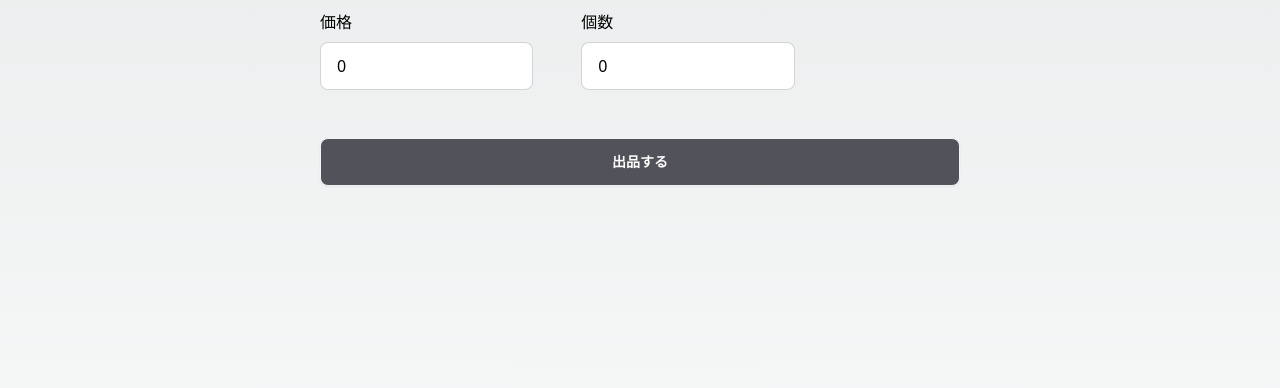
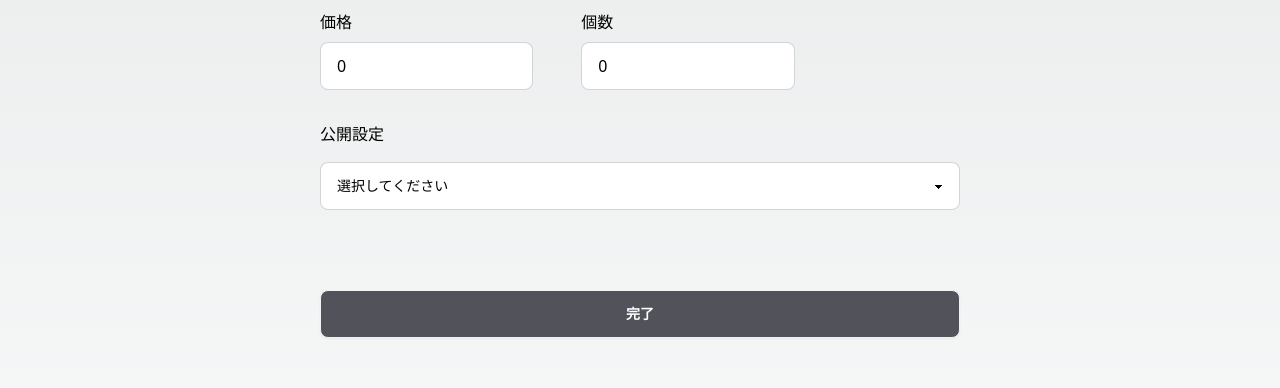
Before and after one commit to yuutaro/PaymentPlatform1, a Next.js app in the folder frontend/: page /item in a window 1280 px wide. Shown: the part 1060-1448 px from the top of the page. Built offline with nearby package versions, Linux system fonts and the light colour scheme.

Commit message:
公開状況state　実装

```diff
--- a/frontend/src/pages/index.tsx
+++ b/frontend/src/pages/index.tsx
@@ -15,7 +15,11 @@ const Index: NextPage = () => {
 
   const { data, error } = useSWR(url, fetcher)
   if (error) return <div>Failed to load</div>
-  if (!data) return <div>Loading...</div>
+  if (!data) return
+  <>
+    <span className="loading loading-ring loading-lg"></span>
+    <p>Loading...</p>
+  </>
 
   console.log(data)
 
--- a/frontend/src/pages/item/index.tsx
+++ b/frontend/src/pages/item/index.tsx
@@ -24,7 +24,6 @@ const ItemCreate: NextPage = () => {
       discription: '',
       min_price: 0,
       amount: 0,
-      state: 0
     },
   })
 
@@ -34,6 +33,7 @@ const ItemCreate: NextPage = () => {
     discription: {},
     min_price: {},
     amount: {},
+
 
     /*
     email: {
@@ -53,6 +53,9 @@ const ItemCreate: NextPage = () => {
 
 */
   }
+
+  const [selectedValue, setSelectedValue] = useState("")
+
   //Base64を用いた画像→テキスト変換
   const [base64, setBase64] = useState('')
   const handleFileChange = (event) => {
@@ -97,7 +100,7 @@ const ItemCreate: NextPage = () => {
       await axios({
         method: 'POST',
         url: url,
-        data: { ...data ,image: base64},
+        data: { ...data ,image: base64, state: selectedValue},
         headers: headers,
       }).then((res: AxiosResponse) => {
         console.log(res.data)
@@ -116,15 +119,16 @@ const ItemCreate: NextPage = () => {
           <form className="w-1/2" noValidate onSubmit={handleSubmit(onSubmit)}>
 
 
+            {/* 作品画像 */}
             <div className="my-8">
               <p>作品画像アップロード</p>
               <div className="flex items-center justify-center w-full">
-                <label for="dropzone-file" class="flex flex-col items-center justify-center w-full h-[400px]  border-2 border-gray-300 border-dashed rounded-lg cursor-pointer bg-gray-50 dark:hover:bg-gray-800 dark:bg-gray-700 hover:bg-gray-100 dark:border-gray-600 dark:hover:border-gray-500 dark:hover:bg-gray-600">
+                <label htmlFor="dropzone-file" className="flex flex-col items-center justify-center w-full h-[400px]  border-2 border-gray-300 border-dashed rounded-lg cursor-pointer bg-gray-50  dark:bg-gray-700 hover:bg-gray-100 dark:border-gray-600 dark:hover:border-gray-500 dark:hover:bg-gray-600">
                   {!base64 ? (
                     <>
                       <div className="flex flex-col items-center justify-center pt-5 pb-6">
                         <svg className="w-8 h-8 mb-4 text-gray-500 dark:text-gray-400" aria-hidden="true" xmlns="http://www.w3.org/2000/svg" fill="none" viewBox="0 0 20 16">
-                          <path stroke="currentColor" stroke-linecap="round" stroke-linejoin="round" stroke-width="2" d="M13 13h3a3 3 0 0 0 0-6h-.025A5.56 5.56 0 0 0 16 6.5 5.5 5.5 0 0 0 5.207 5.021C5.137 5.017 5.071 5 5 5a4 4 0 0 0 0 8h2.167M10 15V6m0 0L8 8m2-2 2 2" />
+                          <path stroke="currentColor" strokeLinecap="round" strokeLinejoin="round" strokeWidth="2" d="M13 13h3a3 3 0 0 0 0-6h-.025A5.56 5.56 0 0 0 16 6.5 5.5 5.5 0 0 0 5.207 5.021C5.137 5.017 5.071 5 5 5a4 4 0 0 0 0 8h2.167M10 15V6m0 0L8 8m2-2 2 2" />
                         </svg>
                         <p className="mb-2 text-sm text-gray-500 dark:text-gray-400"><span className="font-semibold">Click to upload</span> or drag and drop</p>
                         <p className="text-xs text-gray-500 dark:text-gray-400">SVG, PNG, JPG or GIF (MAX. 800x400px)</p>
@@ -147,6 +151,7 @@ const ItemCreate: NextPage = () => {
               </div>
             </div>
 
+            {/* タイトル */}
             <div className="my-8">
               <p>タイトル</p>
               <div className="flex items-center justify-center">
@@ -178,7 +183,7 @@ const ItemCreate: NextPage = () => {
               </div>
             </div>
 
-
+            {/* 作品紹介 */}
             <div className="my-8 ">
               <p>作品紹介</p>
               <div className="flex items-center justify-center">
@@ -210,6 +215,7 @@ const ItemCreate: NextPage = () => {
               </div>
             </div>
 
+            {/* 価格・個数 */}
             <div className="flex ">
               <div className="w-1/3 ">
                 <p>価格</p>
@@ -277,11 +283,29 @@ const ItemCreate: NextPage = () => {
 
             </div>
 
+            {/* 公開設定 */}
+            <div className="my-8">
+              <p>公開設定</p>
+              <select
+                className="mt-4 select select-bordered w-full"
+                value={selectedValue} // valueを使って制御
+                onChange={(e) => setSelectedValue(e.target.value)}
+              >
+                <option value="" disabled>選択してください</option>
+                <option value={10}>下書き保存</option>
+                <option value={20}>非公開</option>
+                <option value={30}>公開</option>
+              </select>
+
+            </div>
+
+
+
 
 
             <input
               type="submit"
-              value="出品する"
+              value="完了"
               className="mt-12 btn bg-zinc-600 text-white w-full"
             />
           </form>
```
